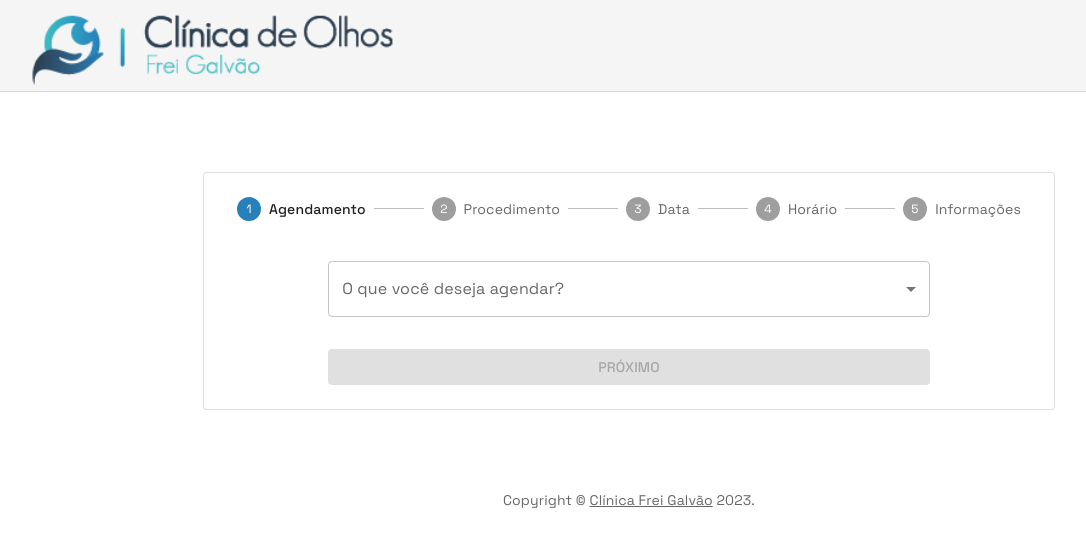
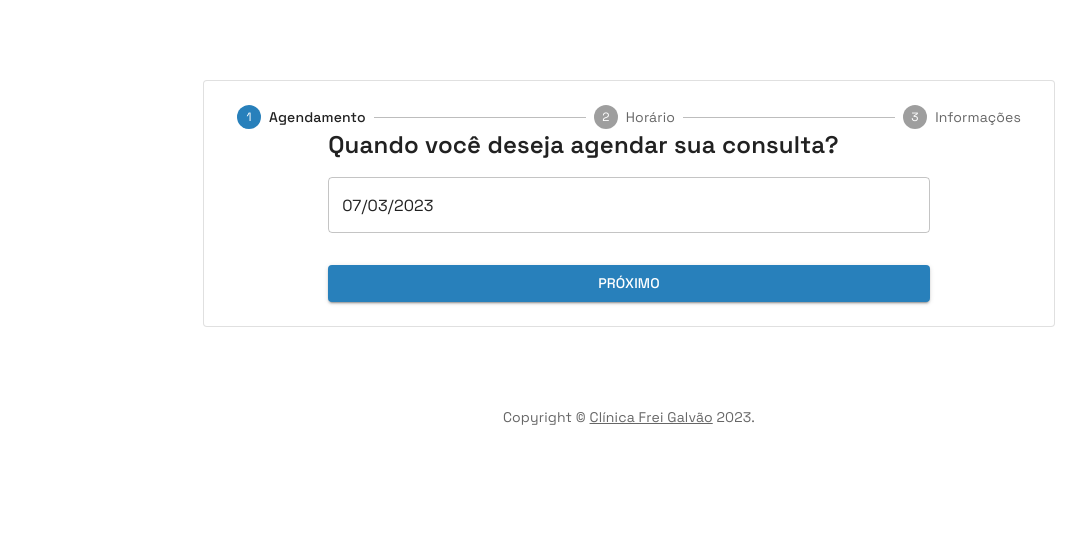
Before and after one commit to a3devcom/cnn-agendamento-Next.js, a Next.js app: page / in a window 1280 px wide. Shown: the top 546 px of the page, without its empty margins (11-1097 px from the left). Built offline with nearby package versions, Linux system fonts and the light colour scheme.

Commit message:
rm index and procedure routes

```diff
--- a/src/components/StepperCO.js
+++ b/src/components/StepperCO.js
@@ -11,16 +11,10 @@ const StepperCO = ({currentStep}) => {
     <div className='w-full'>
       <Stepper
         activeStep={currentStep}
-        orientation={isMobile ? 'vertical' : 'horizontal'} sx={{ maxWidth: '800px', margin: '0 auto' }}
+        orientation={isMobile ? 'horizontal' : 'horizontal'} sx={{ maxWidth: '800px', margin: '0 auto' }}
       >
         <Step>
           <StepLabel>Agendamento</StepLabel>
-        </Step>
-        <Step>
-          <StepLabel>Procedimento</StepLabel>
-        </Step>
-        <Step>
-          <StepLabel>Data</StepLabel>
         </Step>
         <Step>
           <StepLabel>Horário</StepLabel>
--- a/src/context/contextProvider.js
+++ b/src/context/contextProvider.js
@@ -2,8 +2,6 @@ import Context from ".";
 import { useState } from "react";
 
 const ContextProvider = ({ children }) => {
-  const [typeSelect, setTypeSelect] = useState('');
-  const [procedureSelect, setProcedureSelect] = useState('');
   const [selectedDate, setSelectedDate] = useState();
   const [professionals, setProfessionals] = useState([]);
   const [disponibility, setDisponibility] = useState([]);
@@ -26,10 +24,6 @@ const ContextProvider = ({ children }) => {
   const [nomeConvenio, setNomeConvenio] = useState('');
 
   const contextValue = {
-    typeSelect,
-    setTypeSelect,
-    procedureSelect,
-    setProcedureSelect,
     selectedDate,
     setSelectedDate,
     setProfessionals,
--- a/src/pages/data.js
+++ /dev/null
@@ -1,75 +0,0 @@
-import Box from '@mui/material/Box';
-import Button from '@mui/material/Button';
-import { DatePicker } from '@mui/x-date-pickers';
-import TextField from '@mui/material/TextField';
-import { useEffect, useContext } from 'react';
-import Context from '@/context';
-import dayjs from 'dayjs';
-import { useRouter } from 'next/router';
-import StepperCO from '@/components/StepperCO';
-import Head from 'next/head';
-import Typography from '@mui/material/Typography';
-import Copyright from '@/components/Copyright';
-import PaperContainer from '../components/PaperContainer'
-import NextBackButton from '@/components/NextBackButton';
-
-const DateSelection = () => {
-  const router = useRouter();
-  const { selectedDate, setSelectedDate, typeSelect } = useContext(Context);
-
-  useEffect(() => {
-    setSelectedDate(dayjs());
-  }, []);
-
-  const handleClick = () => {
-    router.push('/horarios');
-  };
-
-  const handleBack = () => {
-    if(typeSelect === 'Consulta') {
-      router.push('/');
-    } else {
-      router.push('/procedimento');
-    }
-
-  };
-
-  return (
-    <>
-    <Head>
-        <title>Clínica Frei Galvão</title>
-    </Head>
-    <PaperContainer>
-    <Box
-      className="flex flex-col items-center justify-center "
-    >
-      <StepperCO
-      currentStep={2}
-      />
-      <Box
-        className="flex flex-col w-3/4"
-      >
-      <Typography
-      variant="h5"
-      gutterBottom
-      className='mt-5'
-      sx={{marginBottom: '1rem', fontWeight: 'bold'}}
-      >
-        Qual dia você deseja agendar?
-      </Typography>
-      <DatePicker
-        value={selectedDate}
-        onChange={(date) => setSelectedDate(dayjs(date).format('YYYY-MM-DD'))}
-        renderInput={(params) => <TextField {...params} />}
-        disablePast
-      />
-      <NextBackButton handleClick={ handleClick } handleBack={ handleBack }/>
-      </Box>
-    </Box>
-    </PaperContainer>
-    <Copyright />
-    </>
-  )
-};
-
-export default DateSelection;
--- a/src/pages/horarios.js
+++ b/src/pages/horarios.js
@@ -84,7 +84,7 @@ const Horarios = () => {
       <PaperContainer>
       <div className="flex flex-col w-full justify-center items-center">
         <StepperCo
-          currentStep={3}
+          currentStep={1}
         />
         <div className="flex flex-col w-3/4 justify-center items-center">
         <Typography
--- a/src/pages/index.js
+++ b/src/pages/index.js
@@ -1,33 +1,27 @@
-import Head from 'next/head'
+import Box from '@mui/material/Box';
+import { DatePicker } from '@mui/x-date-pickers';
 import TextField from '@mui/material/TextField';
-import MenuItem from '@mui/material/MenuItem';
-import Box from '@mui/material/Box';
-import { useContext } from 'react';
+import { useEffect, useContext } from 'react';
 import Context from '@/context';
-import Button from '@mui/material/Button';
+import dayjs from 'dayjs';
 import { useRouter } from 'next/router';
 import StepperCO from '@/components/StepperCO';
-import Navbar from '@/components/Navbar';
+import Head from 'next/head';
+import Typography from '@mui/material/Typography';
 import Copyright from '@/components/Copyright';
 import PaperContainer from '../components/PaperContainer'
+import { Button } from '@mui/material';
 
-export default function TypeSelection() {
-  const { typeSelect, setTypeSelect, setProcedureSelect } = useContext(Context);
+const DateSelection = () => {
   const router = useRouter();
+  const { selectedDate, setSelectedDate, typeSelect } = useContext(Context);
 
-  const handleChange = ({ target }) => {
-    const { value } = target;
-    setTypeSelect(value);
-  };
+  useEffect(() => {
+    setSelectedDate(dayjs());
+  }, []);
 
   const handleClick = () => {
-    if (typeSelect === 'Consulta') {
-      setProcedureSelect(483902);
-      router.push('/data');
-
-    } else {
-      router.push('/procedimento');
-    }
+    router.push('/horarios');
   };
 
   return (
@@ -35,7 +29,6 @@ export default function TypeSelection() {
     <Head>
         <title>Clínica Frei Galvão</title>
     </Head>
-      <Navbar/>
     <PaperContainer>
     <Box
       className="flex flex-col items-center justify-center "
@@ -44,21 +37,22 @@ export default function TypeSelection() {
       currentStep={0}
       />
       <Box
-          className="flex flex-col w-3/4 mt-10"
+        className="flex flex-col w-3/4"
       >
-
-        <TextField
-            className="w-full"
-            id="outlined-select-currency"
-            select
-            value={typeSelect}
-            label='O que você deseja agendar?'
-            onChange={ handleChange }
+      <Typography
+      variant="h5"
+      gutterBottom
+      className='mt-5'
+      sx={{marginBottom: '1rem', fontWeight: 'bold'}}
       >
-            <MenuItem value='Consulta'>Consulta</MenuItem>
-            {/* <MenuItem value='Cirurgia'>Cirurgia</MenuItem> */}
-            <MenuItem value='Exame'>Exame</MenuItem>
-          </TextField>
+        Quando você deseja agendar sua consulta?
+      </Typography>
+      <DatePicker
+        value={selectedDate}
+        onChange={(date) => setSelectedDate(dayjs(date).format('YYYY-MM-DD'))}
+        renderInput={(params) => <TextField {...params} />}
+        disablePast
+      />
       <Button
             sx={{
               marginTop: '2rem',
@@ -68,7 +62,6 @@ export default function TypeSelection() {
                 color: '#fff',
               },
             }}
-            disabled={typeSelect === ''}
             variant="contained"
             onClick={ handleClick }
             style={{ fontFamily: 'Space Grotesk, sans-serif' }}
@@ -81,4 +74,6 @@ export default function TypeSelection() {
     <Copyright />
     </>
   )
-}
+};
+
+export default DateSelection;
--- a/src/pages/info.js
+++ b/src/pages/info.js
@@ -49,7 +49,7 @@ const Info = () => {
       </Head>
       <Navbar />
       <PaperContainer>
-        <StepperCO  currentStep={4}/>
+        <StepperCO  currentStep={2}/>
         <PersonalInfo />
         <NextBackButton disabled={ isDisabled } handleClick={ handleClick} handleBack={ handleBack }/>
       </PaperContainer>
--- a/src/pages/pagamento.js
+++ b/src/pages/pagamento.js
@@ -47,7 +47,7 @@ const Pagamento = () => {
     <>
       <Navbar />
       <PaperContainer>
-        <StepperCO currentStep={4}/>
+        <StepperCO currentStep={2}/>
         <HealthCare />
         <NextBackButton disabled={isDisabled} handleBack={ handleBack } handleClick={ handleClick }/>
       </PaperContainer>
--- a/src/pages/procedimento.js
+++ /dev/null
@@ -1,100 +0,0 @@
-import TextField from '@mui/material/TextField';
-import MenuItem from '@mui/material/MenuItem';
-import Box from '@mui/material/Box';
-import { useContext, useEffect, useState } from 'react';
-import Context from '../context';
-import { useRouter } from 'next/router';
-import StepperCO from '../components/StepperCO';
-import Head from 'next/head';
-import Typography from '@mui/material/Typography';
-import Copyright from '@/components/Copyright';
-import PaperContainer from '../components/PaperContainer'
-import NextBackButton from '@/components/NextBackButton';
-import axios from 'axios';
-import Loading from '@/components/Loading';
-
-const ProcedureSelection = () => {
-  const { procedureSelect, setProcedureSelect, typeSelect } = useContext(Context);
-
-  const router = useRouter();
-
-  const [isLoading, setIsLoading] = useState(true);
-  const [procedures, setProcedures] = useState([]);
-
-  useEffect(() => {
-    if (typeSelect === '' || typeSelect === 'Consulta') {
-      router.push('/');
-    }
-
-    const getProcedures = async () => {
-      const response = await axios.get(`/api/getProcedures?type=${typeSelect}`);
-
-      setProcedures(response.data);
-    };
-
-    getProcedures();
-  }, []);
-
-  useEffect(() => {
-    setIsLoading(false);
-  }, [procedures]);
-
-  const handleClick = () => {
-    router.push('/data');
-  };
-
-  const handleBack = () => {
-    router.push('/');
-  };
-
-  const handleChange = ({ target }) => {
-    const { value } = target;
-    setProcedureSelect(value);
-  };
-
-  return (
-    <>
-      <Head>
-        <title>Clínica Frei Galvão</title>
-      </Head>
-      { isLoading ? <Loading /> : (
-        <PaperContainer>
-        <Box
-          className="flex flex-col items-center justify-center"
-        >
-          <StepperCO
-          currentStep={1}
-          />
-          <Box
-            className="flex flex-col w-3/4"
-          >
-          <Typography
-          variant="h5"
-          gutterBottom
-          className='mt-5'
-          sx={{marginBottom: '1rem', fontWeight: 'bold'}}
-          >
-            Qual procedimento você deseja realizar?
-          </Typography>
-          <TextField
-              className="w-full"
-              id="outlined-select-currency"
-              select
-              value={procedureSelect}
-              label='Insira o procedimento desejado'
-              onChange={handleChange}
-            >
-              { procedures.map((procedure) => <MenuItem value={procedure.id} key={procedure.id}>{procedure.nome}</MenuItem>) }
-            </TextField>
-            <NextBackButton disabled={procedureSelect === ''} handleClick={ handleClick } handleBack={ handleBack } />
-          </Box>
-        </Box>
-        </PaperContainer>
-      )}
-
-    <Copyright />
-    </>
-  )
-};
-
-export default ProcedureSelection;
```
Lines whose indentation alone changed are shown as unchanged.
